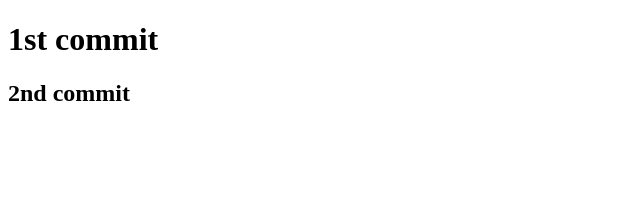
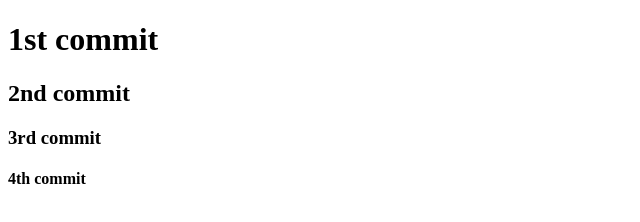
Before and after one commit to anshull19/Commits, a plain HTML site: page index.html in a window 1280 px wide. Shown: the whole page, without its empty margins (0-640 px from the left). Drawn offline with Linux system fonts and the light colour scheme.

Commit message:
Update index.html

```diff
--- a/index.html
+++ b/index.html
@@ -8,5 +8,7 @@
 <body>
     <H1>1st commit</H1>
     <h2>2nd commit</h2>
+    <h3>3rd commit</h3>
+    <h4>4th commit</h4>
 </body>
 </html>
```
